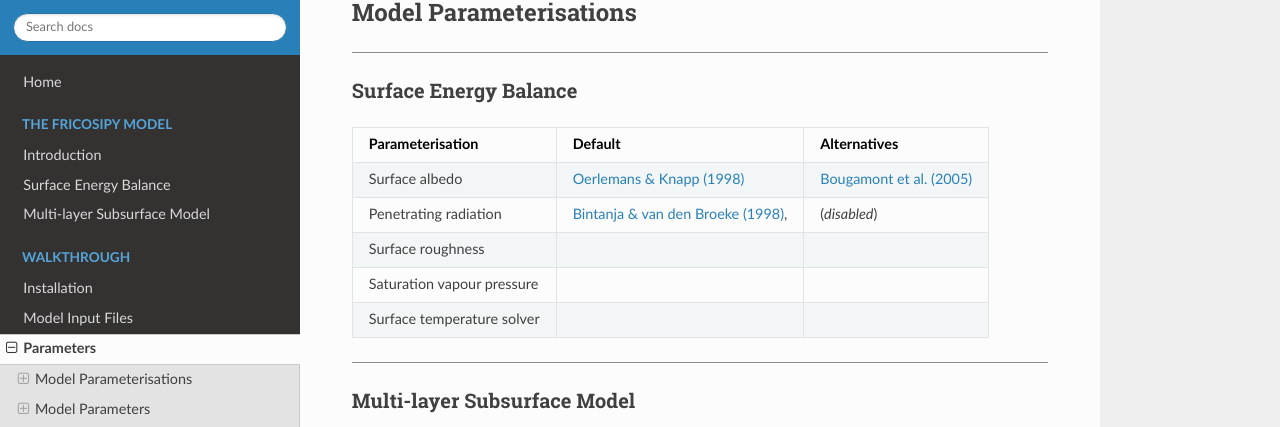
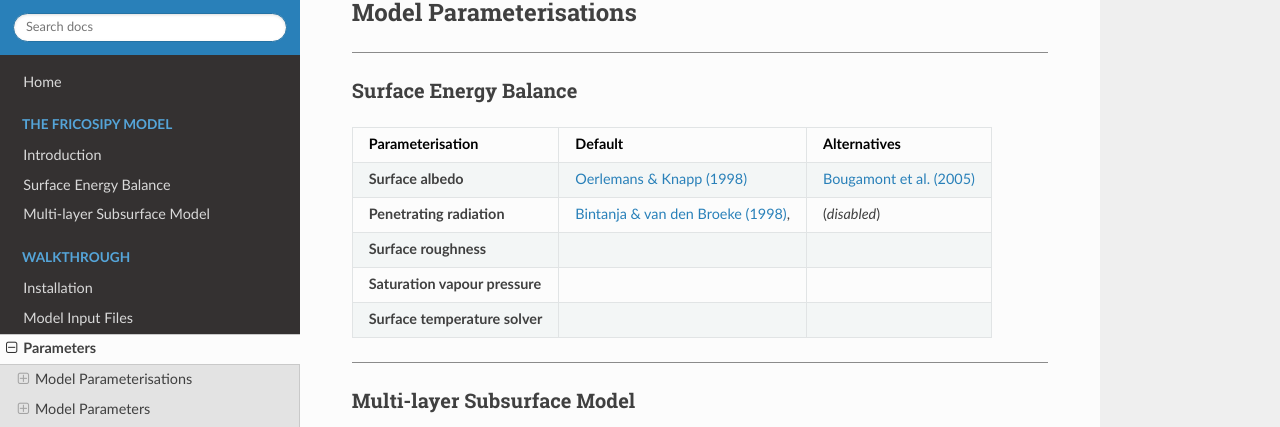
Before and after one commit to MarcusGastaldello/FRICOSIPY, an MkDocs documentation site: the page built from docs/parameters.md, in a window 1280 px wide. Shown: the part 190-617 px from the top of the page. Built offline with MkDocs 1.6.1, drawn with Linux system fonts in a browser that asks for light colours.

```diff
--- a/docs/parameters.md
+++ b/docs/parameters.md
@@ -16,11 +16,11 @@ og_description: A brief guide to optimum parameter selection for a FRICOSIPY sim
 
 | Parameterisation | Default | Alternatives |
 |---|---|---|
-| Surface albedo | [Oerlemans & Knapp (1998)](https://doi.org/10.3189/S0022143000002574) | [Bougamont et al. (2005)](https://doi.org/10.1029/2005JF000348) |
-| Penetrating radiation | [Bintanja & van den Broeke (1998)](https://doi.org/10.1175/1520-0450(1995)034<0902:TSEBOA>2.0.CO;2), | (*disabled*) |
-| Surface roughness |  |  |
-| Saturation vapour pressure |  |  |
-| Surface temperature solver |  |  |
+| **Surface albedo** | [Oerlemans & Knapp (1998)](https://doi.org/10.3189/S0022143000002574) | [Bougamont et al. (2005)](https://doi.org/10.1029/2005JF000348) |
+| **Penetrating radiation** | [Bintanja & van den Broeke (1998)](https://doi.org/10.1175/1520-0450(1995)034<0902:TSEBOA>2.0.CO;2), | (*disabled*) |
+| **Surface roughness** |  |  |
+| **Saturation vapour pressure** |  |  |
+| **Surface temperature solver** |  |  |
 
 <hr style="height:1px; background-color:#8b8b8b; border:none;" />
 
```
